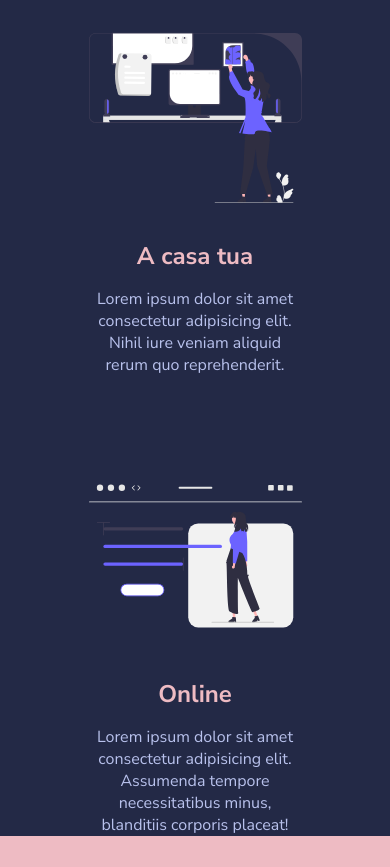
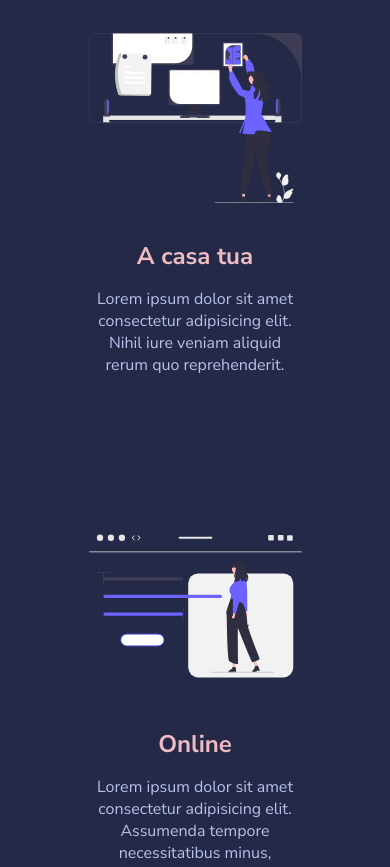
Before and after one commit to FrancescoMinichiello/html-css-resp-wannabe, a plain HTML site: page index.html in a window 390 px wide. Shown: the part 215-1082 px from the top of the page. Drawn offline with Linux system fonts and the light colour scheme.

Commit message:
Esercizio finito con bonus

```diff
--- a/css/responsive.css
+++ b/css/responsive.css
@@ -1,7 +1,13 @@
+@media screen and (max-width: 1200px) {
+    .container {
+        max-width: 100%;
+    }
+}
+
 @media screen and (max-width: 768px) {
 
     .container {
-        max-width: 700px;
+        max-width: 100%;
     }
 }
 
@@ -24,6 +30,10 @@
         margin-bottom: 80px;
     }
 
+    .col:last-child {
+        margin-top: 50px;
+    }
+
     .row .col {
         width: 70%;
     }
```
